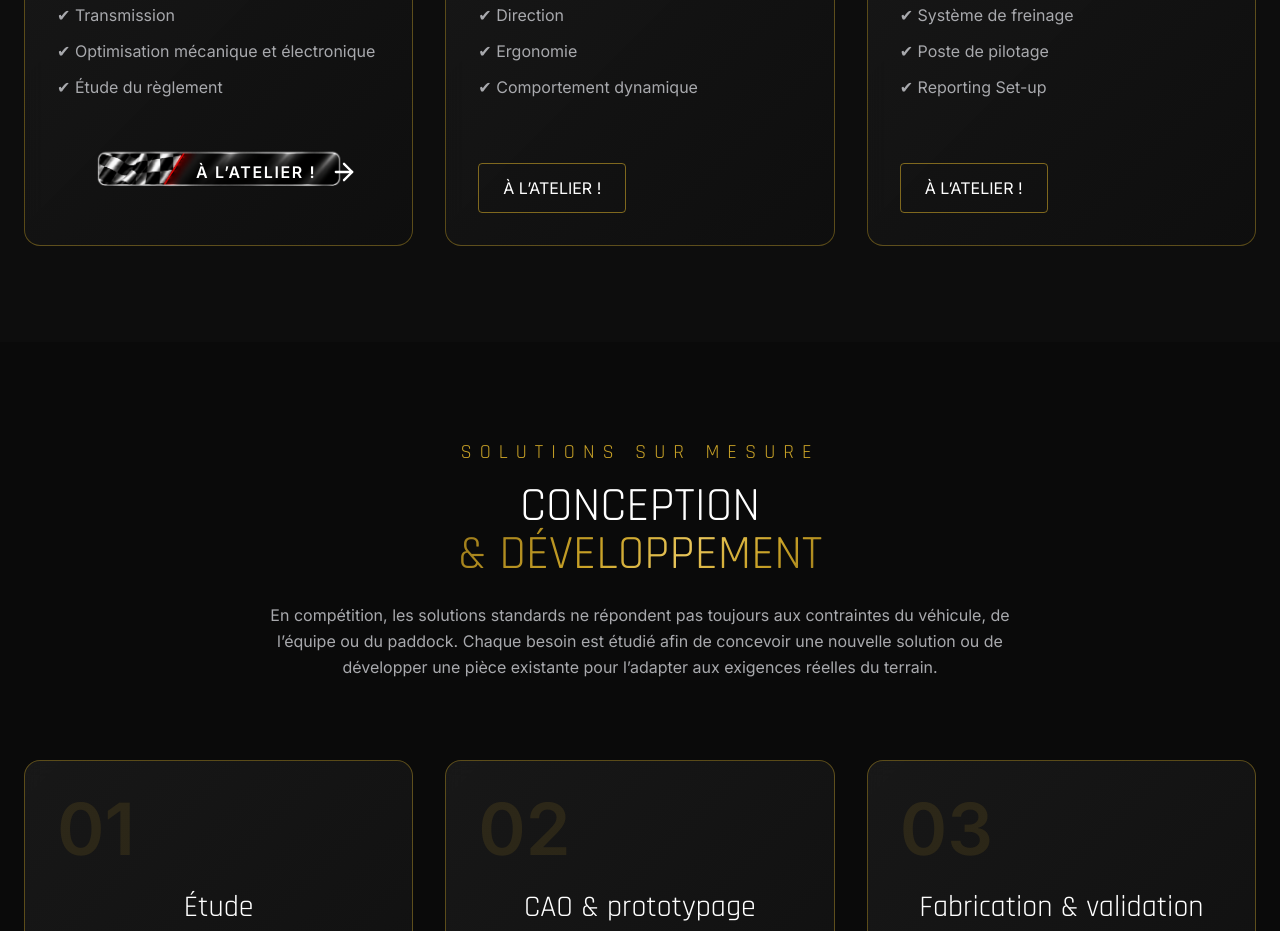
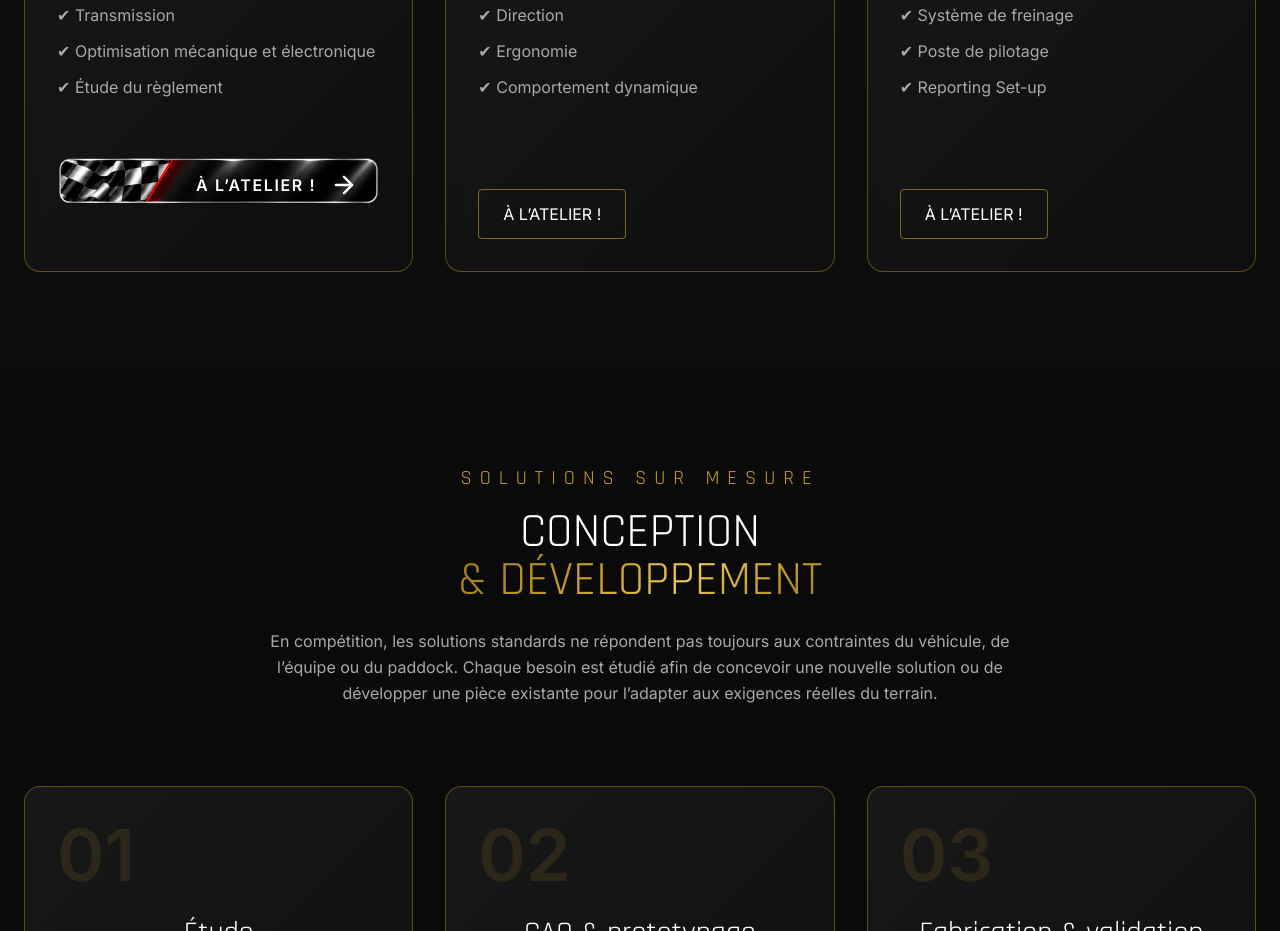
Before and after one commit to PerformancePrestigeAcademy/performance-prestige-academy, a React (Vite) app: page /preparation-developpement in a window 1280 px wide. Shown: the part 1860-2791 px from the top of the page. Built offline with nearby package versions, Linux system fonts and the light colour scheme.

Commit message:
PATCH 026 v10

```diff
--- a/src/Pages/PrepDevPage.tsx
+++ b/src/Pages/PrepDevPage.tsx
@@ -150,8 +150,7 @@ keywords="préparation compétition, préparation moteur, préparation châssis,
     }}
     className="
       group relative
-      w-full max-w-[380px]
-      h-[82px]
+      w-full max-w-[340px]
       overflow-hidden
       transition-transform duration-300
       hover:scale-[1.01]
@@ -164,9 +163,10 @@ keywords="préparation compétition, préparation moteur, préparation châssis,
       src="/images/BoutonPrepDev.png"
       alt=""
       className="
-        absolute inset-0
-        w-full h-full
-        object-contain
+        relative
+        block
+        w-full
+        h-auto
         pointer-events-none
       "
     />
```
